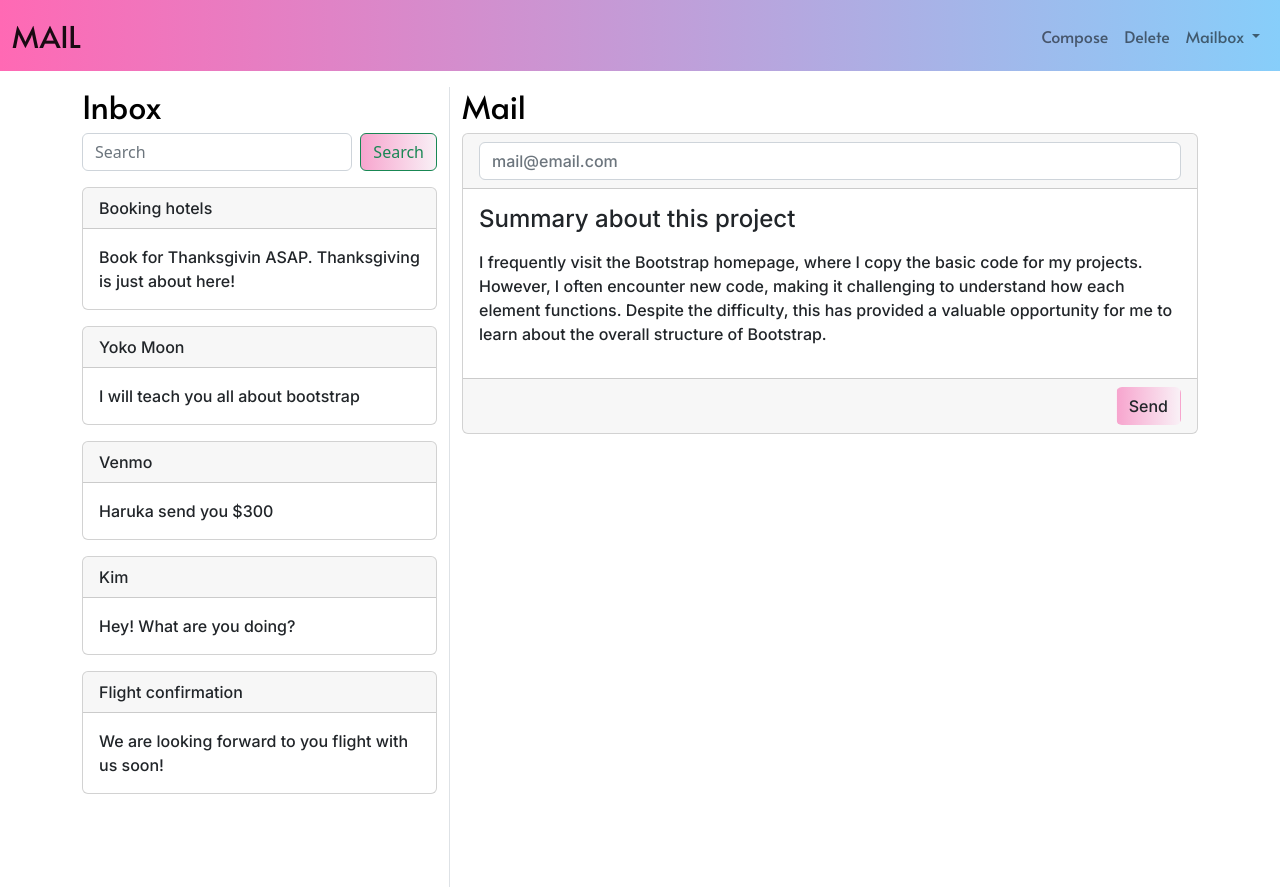
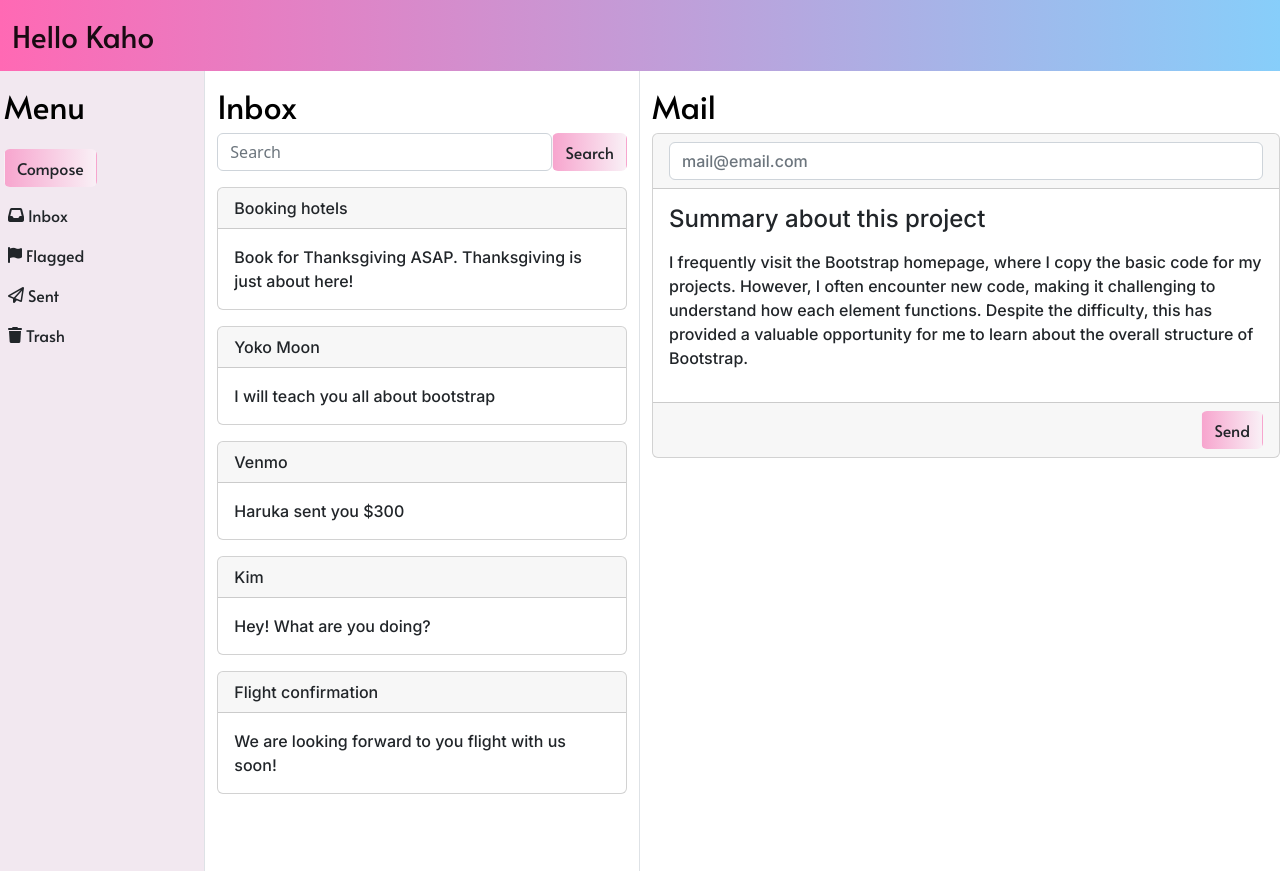
Before and after one commit to Kaho1023/bootstrap-grid, a plain HTML site: page index.html in a window 1280 px wide. Drawn offline with nearby package versions, Linux system fonts and the light colour scheme; a web font is replaced by a local one.

Commit message:
change design

```diff
--- a/index.html
+++ b/index.html
@@ -5,22 +5,20 @@
     <meta http-equiv="X-UA-Compatible" content="IE=edge" />
     <meta name="viewport" content="width=device-width, initial-scale=1.0" />
     <!-- Link to load CSS bootstrap 5 -->
-    <link
-      rel="stylesheet"
-      href="https://cdn.jsdelivr.net/npm/bootstrap@5.2.0-beta1/dist/css/bootstrap.min.css
-    "
-    />
+    <link rel="stylesheet" href="https://cdn.jsdelivr.net/npm/bootstrap@5.2.0-beta1/dist/css/bootstrap.min.css "/>
 
     <link rel="stylesheet" href="styles.css">
+    <!-- Font Awesome CDN -->
+    <script src="https://kit.fontawesome.com/38607669b5.js" crossorigin="anonymous"></script>
 
 
 
     <title>Email Document</title>
   </head>
   <body>
-    <nav class="navbar navbar-expand-lg ">
+    <nav class="navbar navbar-expand-md ">
       <div class="container-fluid">
-        <a class="navbar-brand" href="#">MAIL</a>
+        <a class="navbar-brand" href="#">Hello Kaho</a>
 
         <!--toggle button-->
         <button class="navbar-toggler" type="button" data-bs-toggle="collapse" data-bs-target="#navbarSupportedContent" aria-controls="navbarSupportedContent" aria-expanded="false" aria-label="Toggle navigation">
@@ -29,46 +27,73 @@
 
         <!--navbar links-->
         <div class="collapse navbar-collapse" id="navbarSupportedContent">
-          <ul class="navbar-nav ms-auto">
-            <!-- Compose -->
-            <li class="nav-item">
-              <a class="nav-link" href="#">Compose</a>
+          <ul class="navbar-nav md-auto">
+
+            <li class="nav-item d-md-none">
+              <a class="nav-link" href="#">Inbox</a>
             </li>
-            <!-- Delete -->
-            <li class="nav-item">
-              <a class="nav-link" href="#">Delete</a>
+
+            <li class="nav-item  d-md-none">
+              <a class="nav-link" href="#">Trash</a>
             </li>
-            <!-- Mailbox -->
-            <li class="nav-item dropdown">
-              <a class="nav-link dropdown-toggle" href="#" role="button" data-bs-toggle="dropdown" aria-expanded="false">
-                Mailbox
-              </a>
-              <ul class="dropdown-menu">
-                <li><a class="dropdown-item" href="#">Inbox</a></li>
-                <li><a class="dropdown-item" href="#">Trash</a></li>
-                <li><a class="dropdown-item" href="#">Send</a></li>
-                <li><a class="dropdown-item" href="#">Important</a></li>
-                <li><a class="dropdown-item" href="#">Drafts</a></li>
-              </ul>
+
+            <li class="nav-item  d-md-none">
+              <a class="nav-link" href="#">Send</a>
             </li>
+
+            <li class="nav-item  d-md-none">
+              <a class="nav-link" href="#">Important</a>
+            </li>
+
+            <li class="nav-item  d-md-none">
+              <a class="nav-link" href="#">Draft</a>
+            </li>
+
           </ul>
         </div>
       </div>
     </nav>
+
     <!--inbox and mail-->
-    <div class="container vh-100">
 
+      <div class="row vh-100">
+        <!--menu-->
+        <div class="col-sm-2 boder-end h-100 d-none d-md-block border-end px-3 menu pt-3">
 
-      <div class="row mt-3 h-100">
+          <h2 class="title">Menu</h2>
 
+          <button class="btn mt-3">Compose</button>
 
-        <div class="col-sm-4 border-end h-100">
+          <li class="nav-item d-flex align-items-center  mt-3">
+              <i class="fa-solid fa-inbox mx-1"></i>
+              <a class="nav-link" href="#">Inbox</a>
+          </li>
+
+          <li class="nav-item d-flex align-items-center mt-3">
+              <i class="fa-solid fa-flag mx-1"></i>
+              <a class="nav-link" href="#">Flagged</a>
+          </li>
+
+          <li class="nav-item d-flex align-items-center  mt-3">
+              <i class="fa-regular fa-paper-plane mx-1"></i>
+              <a class="nav-link" href="#">Sent</a>
+          </li>
+
+          <li class="nav-item d-flex align-items-center  mt-3">
+            <i class="fa-solid fa-trash mx-1"></i>
+            <a class="nav-link" href="#">Trash</a>
+          </li>
+
+        </div>
+
+        <!--inbox-->
+        <div class="col-sm-4 border-end h-100 pt-3">
 
           <h2 class="title">Inbox</h2>
 
           <form class="d-flex mb-3" role="search" >
-            <input class="form-control me-2 border-2px" type="search" placeholder="Search" aria-label="Search">
-            <button class="btn btn-outline-success" type="submit">Search</button>
+            <input class="form-control " type="search" placeholder="Search" aria-label="Search">
+            <button class="btn" type="submit">Search</button>
           </form>
 
           <div class="card mb-3">
@@ -76,7 +101,7 @@
                Booking hotels
             </div>
             <div class="card-body">
-               Book for Thanksgivin ASAP. Thanksgiving is just about here!
+               Book for Thanksgiving ASAP. Thanksgiving is just about here!
             </div>
           </div>
 
@@ -94,7 +119,7 @@
                Venmo
             </div>
             <div class="card-body">
-               Haruka send you $300
+               Haruka sent you $300
             </div>
           </div>
 
@@ -118,8 +143,8 @@
 
 
         </div>
-
-        <div class="col-sm-8 ml-4">
+        <!--mail-->
+        <div class="col-sm-6 flex justify-content-center pt-3">
 
           <h2 class="title">Mail</h2>
 
--- a/styles.css
+++ b/styles.css
@@ -1,4 +1,4 @@
-@import url('https://fonts.googleapis.com/css2?family=Alata&family=Inter:wght@500&family=Roboto:ital,wght@1,300&display=swap');
+@import url('https://fonts.googleapis.com/css2?family=Alata&family=Inter:wght@500&family=Playfair+Display:ital@1&family=Roboto:ital,wght@1,300&display=swap');
 .border-end {
     border-right: 1px solid #dee2e6 !important;
   }
@@ -6,6 +6,10 @@
 
   .navbar{
     background: linear-gradient(to right, rgb(255, 105, 180), rgb(135, 206, 250));
+  }
+
+  .menu{
+    background-color:rgb(242, 232, 240);
   }
 
   .navbar-brand {
@@ -33,6 +37,7 @@
   }
 
   .btn{
+    font-family: 'Alata', sans-serif;
     background: linear-gradient(to right, rgb(247, 165, 206), rgb(249, 240, 246));
 
   }
```
Also changed, not shown: 1 other file.
